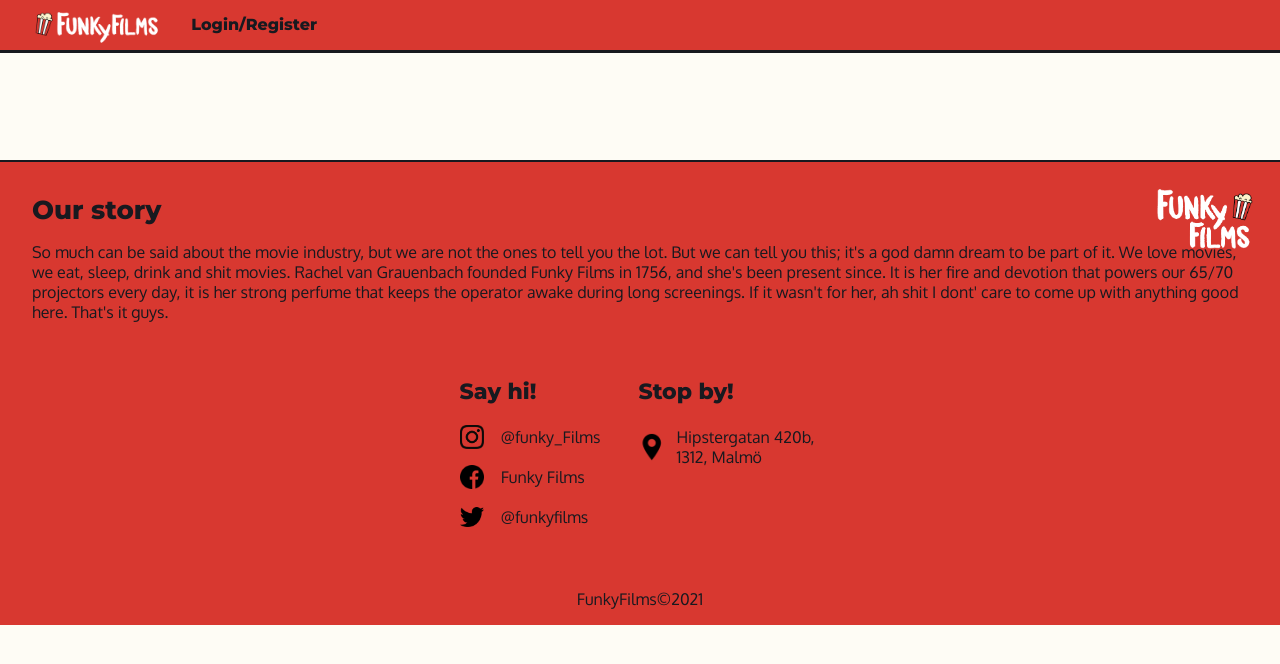
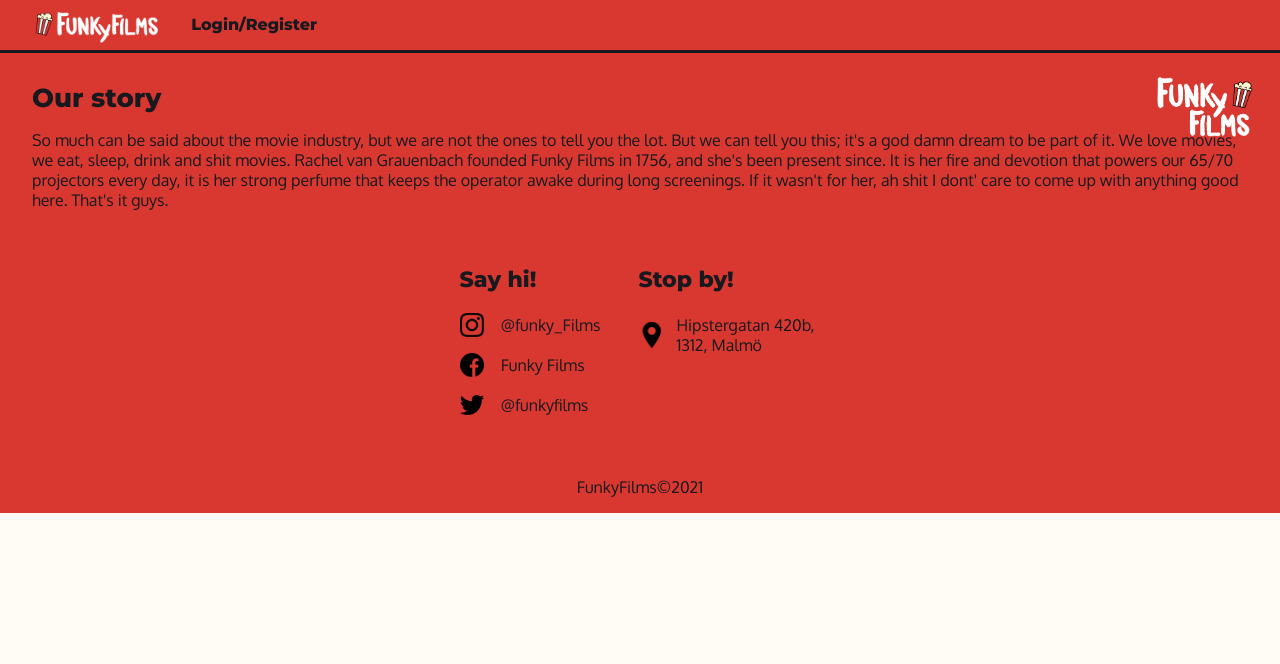
Before and after one commit to NervousNerve/filmvisarna-lewandowski, a React (Create React App) app: page /profile in a window 1280 px wide. Shown: the top 664 px of the page. Built offline with nearby package versions, Linux system fonts and the light colour scheme; no server answers; what use-query-params would draw is missing.

Commit message:
Added layout styling to App, added layout styling to footer.

```diff
--- a/src/css/Footer.module.css
+++ b/src/css/Footer.module.css
@@ -42,7 +42,7 @@
 
 .footer {
   background-color: #d83830;
-  margin-top: 7rem;
+  margin-top: auto;
   position: relative;
   display: flex;
   flex-direction: column;
--- a/src/index.css
+++ b/src/index.css
@@ -1,3 +1,9 @@
+.app {
+  display: flex;
+  flex-direction: column;
+  min-height: 100vh;
+}
+
 body {
   margin: 0;
   padding: 0;
```
